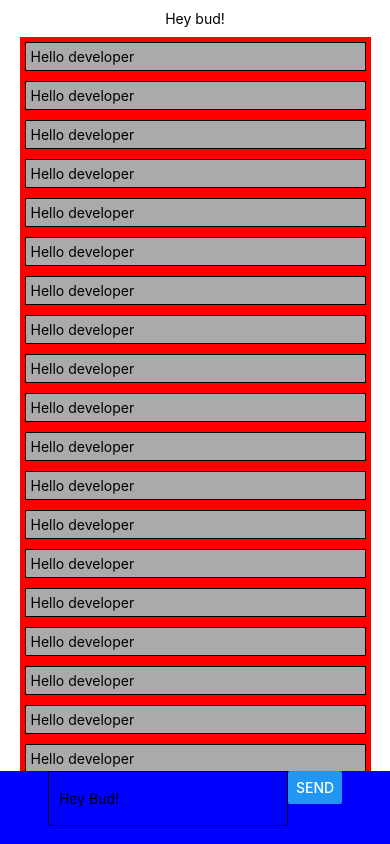
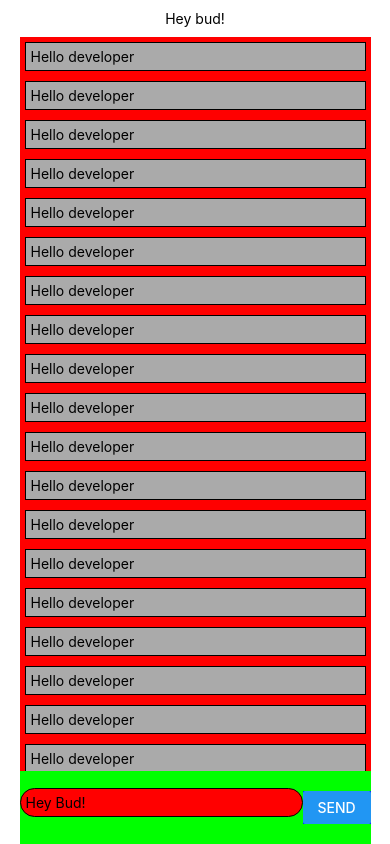
Before and after one commit to WanHrust/heybud-native, a React Native app: screen / in a window 390 px wide. Built offline with nearby package versions, Linux system fonts and the light colour scheme.

Commit message:
Add better variables names

```diff
--- a/components/Chat.js
+++ b/components/Chat.js
@@ -152,8 +152,8 @@ const Chat = () => {
           )}
         ></FlatList>
       </View>
-      <View style={styles.input}>
-        <Input onSubmit={onSubmitClicked}></Input>
+      <View style={styles.inputContainer}>
+        <Input style={styles.input} onSubmit={onSubmitClicked}></Input>
       </View>
     </View>
   );
@@ -180,9 +180,13 @@ const styles = StyleSheet.create({
   message: {
     margin: 5
   },
+  inputContainer: {
+    flex: 0.1,
+    width: "100%",
+    alignItems: "center"
+  },
   input: {
-    backgroundColor: "#00f",
-    flex: 0.1,
-    width: "100%"
+    width: "90%",
+    backgroundColor: "#0f0"
   }
 });
--- a/components/Input.js
+++ b/components/Input.js
@@ -9,17 +9,16 @@ export default function Input(props) {
     props.onSubmit(enteredMessage);
   };
   return (
-    <View style={styles.container}>
-      <View>
+    <View style={{...styles.container, ...props.style}}>
+      <View  style={styles.inputContainer}>
         <TextInput
           placeholder="Hey Bud!"
-          style={styles.input}
           onChangeText={setEnteredMessage}
           value={enteredMessage}
         ></TextInput>
       </View>
-      <View>
-        <Button style={styles.button} title="Send" onPress={onSubmit} />
+      <View style={styles.buttonContainer} >
+        <Button title="Send" onPress={onSubmit} />
       </View>
     </View>
   );
@@ -29,16 +28,20 @@ const styles = StyleSheet.create({
   container: {
     flexDirection: "row",
     flex: 1,
-    justifyContent: "center",
+    alignItems: "center",
+    justifyContent: "space-between"
   },
-  input: {
+  inputContainer: {
     flex: 0.8,
     borderColor: "black",
     borderWidth: 1,
-    padding: 10,
+    borderRadius: 20,
+    padding: 5,
     marginBottom: 10,
+    backgroundColor: "#f00"
   },
-  button: {
+  buttonContainer: {
     flex: 0.2,
+    backgroundColor: "#00f"
   },
 });
```
